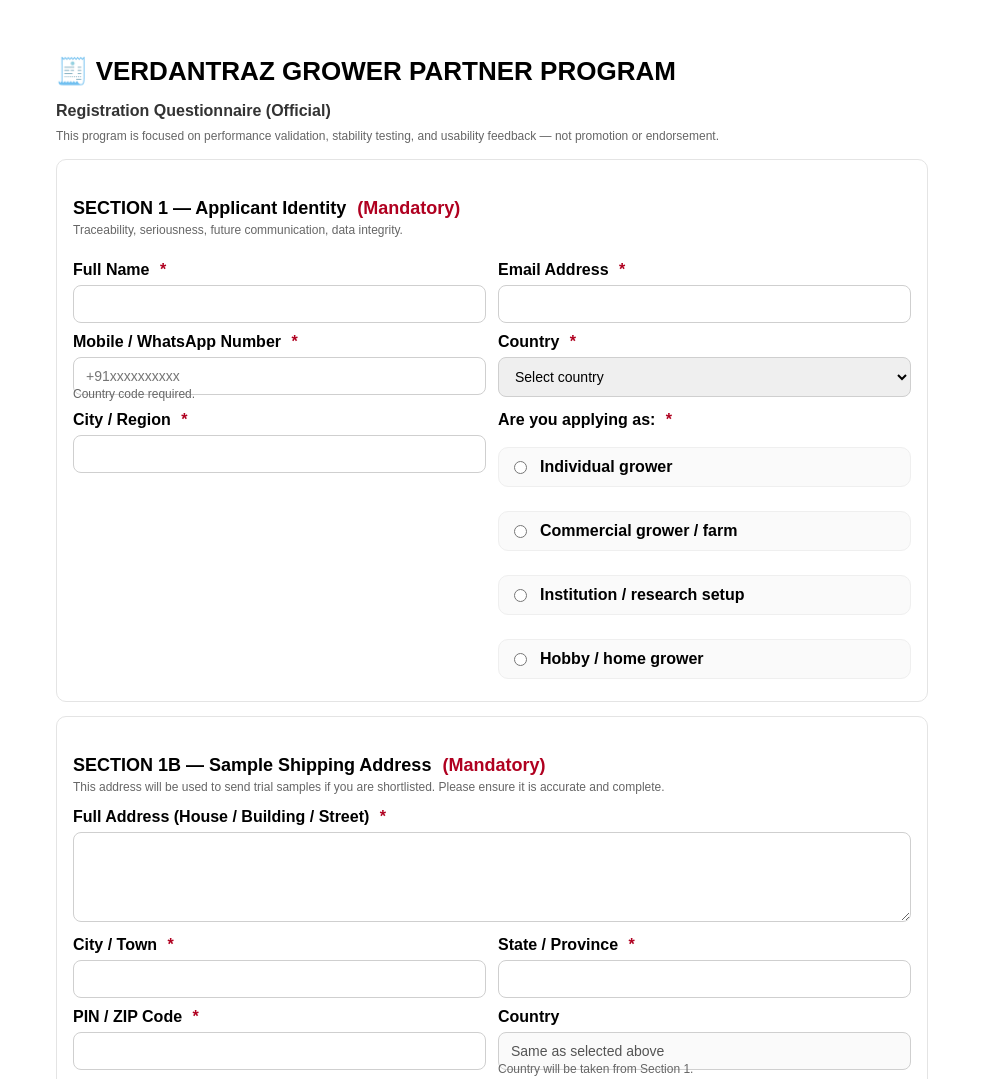
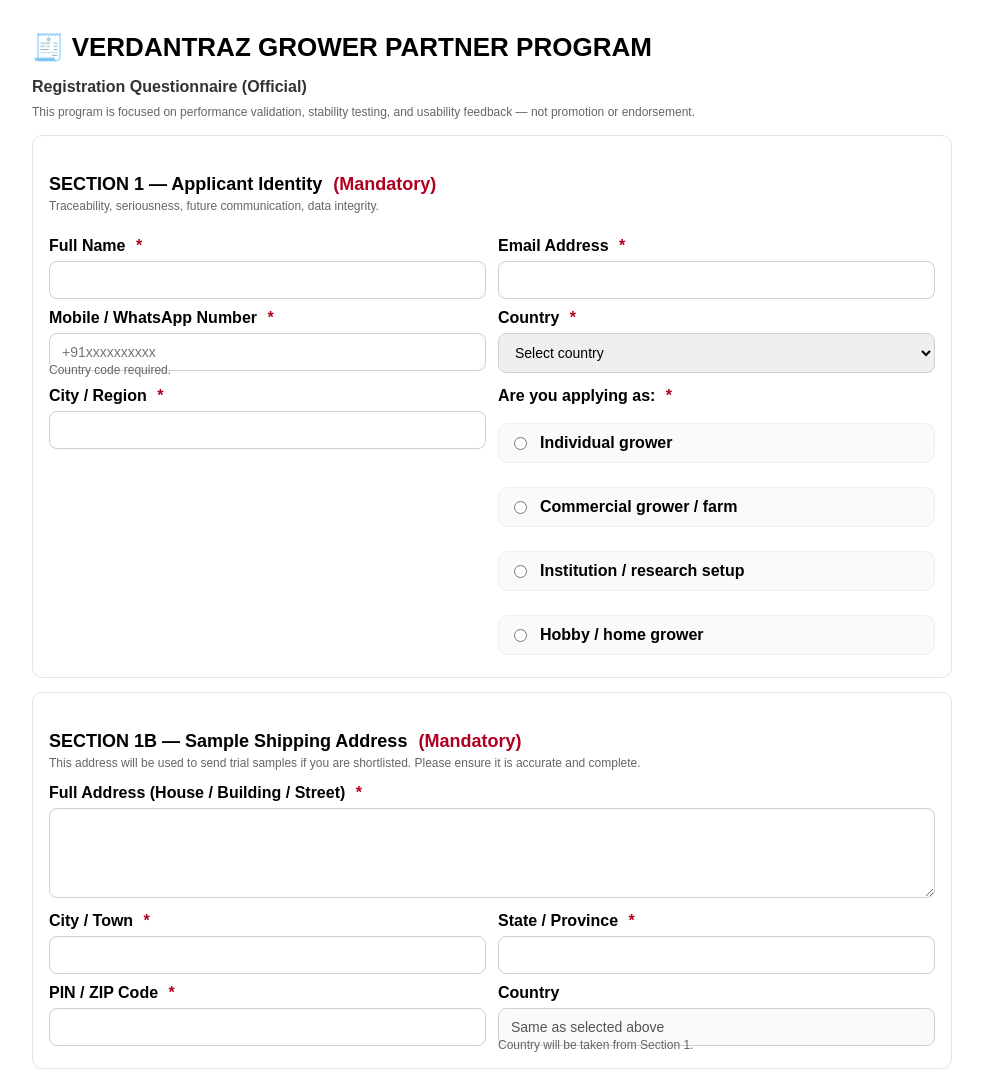
Before and after one commit to verdantraz/verdantraz.github.io, a plain HTML site: page index.html in a window 1280 px wide. Shown: the top 1079 px of the page, without its empty margins (148-1131 px from the left). Drawn offline with Linux system fonts and the light colour scheme.

Commit message:
Update index.html

```diff
--- a/index.html
+++ b/index.html
@@ -8,8 +8,6 @@
 <body>
 
 <!-- YOUR FORM STARTS HERE -->
-
-<section id="vtz-grower-partner" style="max-width: 920px; margin: 0 auto; padding: 24px;">
 
 <section id="vtz-grower-partner" style="max-width: 920px; margin: 0 auto; padding: 24px;">
   <style>
```
